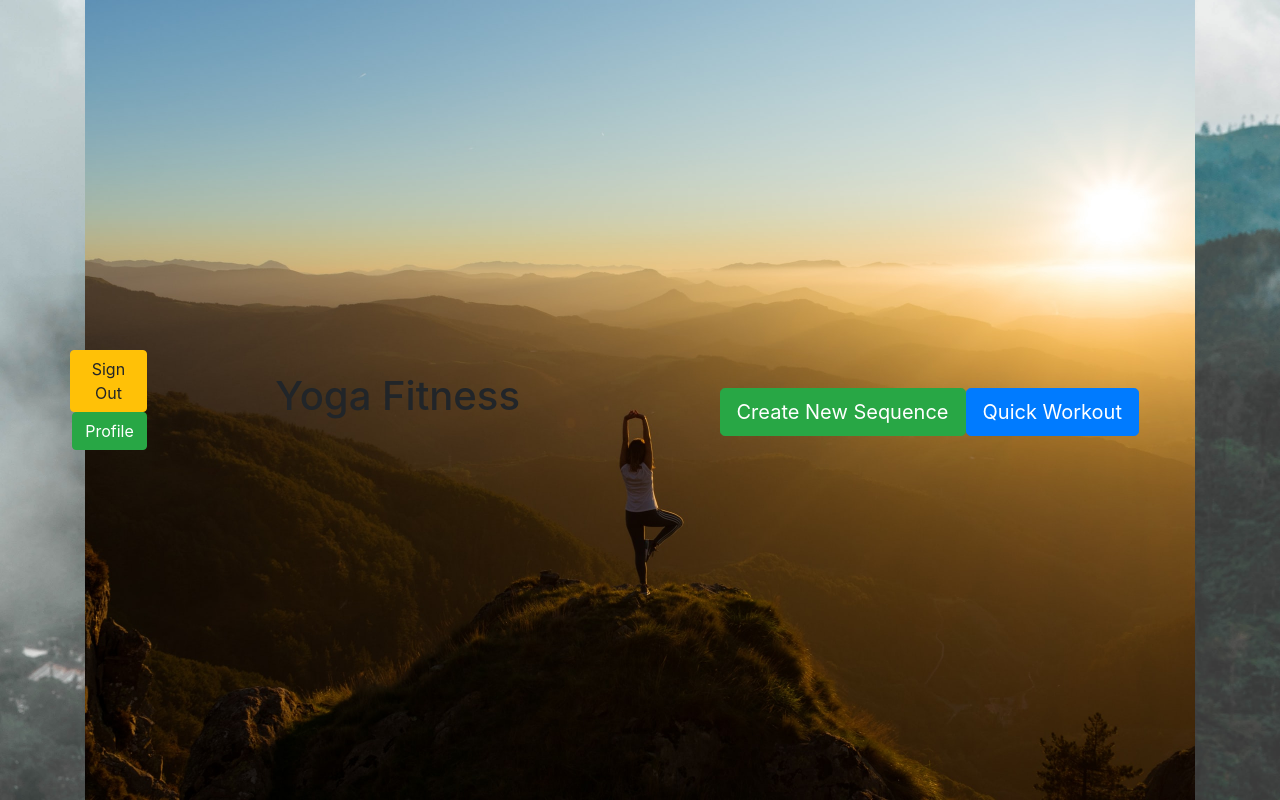
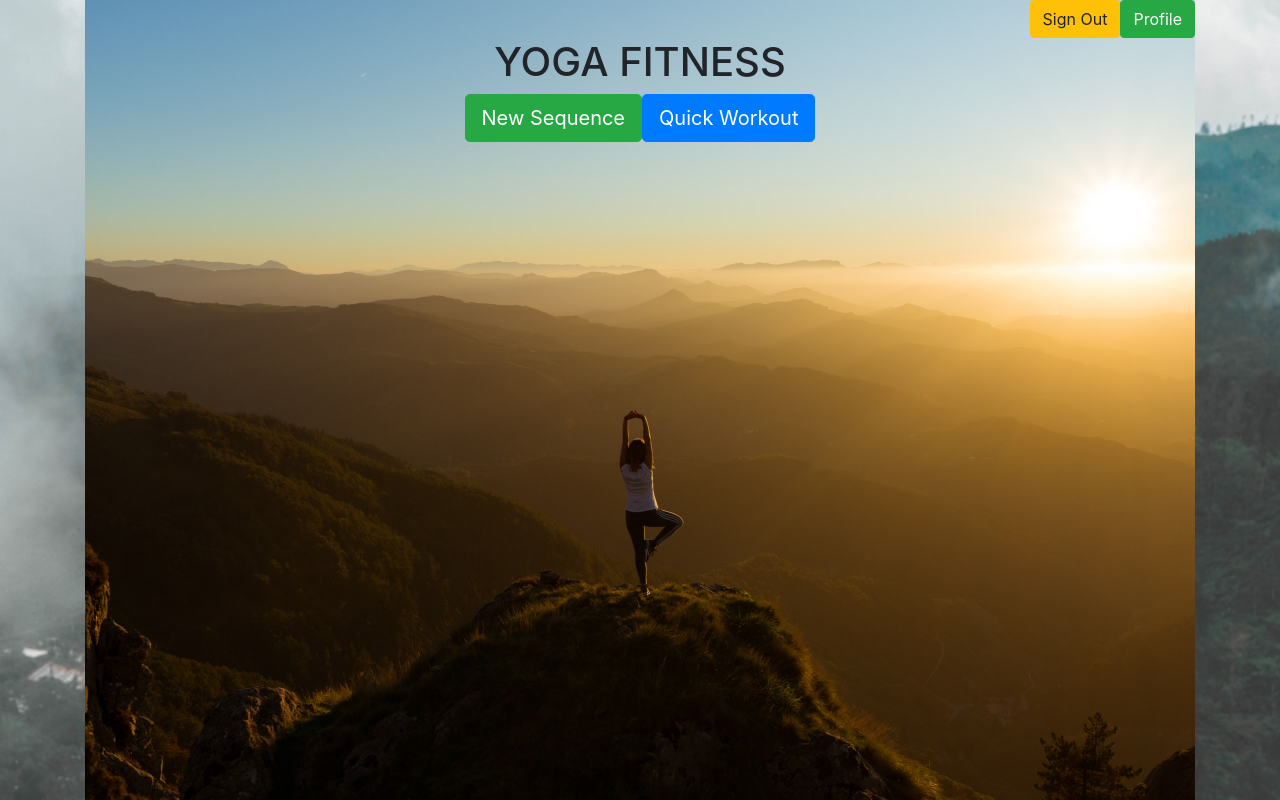
Before and after one commit to GreatDeveloper66/mod5-project, a React (Create React App) app: page /home in a window 1280 px wide. Built offline with nearby package versions, Linux system fonts and the light colour scheme.

Commit message:
Recenter buttons and text on home page

```diff
--- a/src/Components/NavBar.js
+++ b/src/Components/NavBar.js
@@ -26,7 +26,7 @@ class NavBar extends Component {
 	render(){
 		return(
 			<Container>
-				<Row className="d-flex justify-content-end">
+				<Row className="d-flex justify-content-end align-items-start">
 					<Button color="warning" onClick={this.handleSignOut}>Sign Out</Button>
 					<Button color="success" onClick={() => this.props.history.push('/profile')}>Profile</Button>
 				</Row>
--- a/src/Containers/home.js
+++ b/src/Containers/home.js
@@ -1,6 +1,6 @@
 import React, { Component } from 'react';
 import '../App.css';
-import { Row, Container, Button } from 'reactstrap'
+import { Row, Container, Button, Col } from 'reactstrap'
 import NavBar from '../Components/NavBar'
 
 class Home extends Component {
@@ -24,27 +24,19 @@ class Home extends Component {
     return(
 
 
-	<div style={this.bannerStyle()} className="d-flex justify-content-center align-items-center">
-
-		<Row className="d-flex justify-content-end align-items-center">
-			<NavBar />
-		</Row>
-			<Container>
-				<Row className="d-flex justify-content-center align-items-center">
-					<h1>Yoga Fitness</h1>
-				</Row>
-			</Container>
-
-      <Container className="mt-4">
-		<Row className="d-flex justify-content-center align-items-center">
-			<Button color="success" size="lg" onClick={() => this.props.history.push('/sequences/new')}>Create New Sequence</Button>
+	<div style={this.bannerStyle()} className="d-flex justify-content-center">
+		<Container>
+			<Row>
+				<NavBar />
+			</Row>
+			<Row className = "d-flex justify-content-center">
+				<h1>YOGA FITNESS</h1>
+			</Row>
+			<Row className="d-flex justify-content-center">
+				<Button color="success" size="lg" onClick={() => this.props.history.push('/sequences/new')}>New Sequence</Button>
 			<Button color="primary" size="lg" onClick={() => this.props.history.push('/sequences/presets')}>Quick Workout</Button>
 			</Row>
-			</Container>
-
-
-
-
+		</Container>
 	 </div>
 
     )
```
